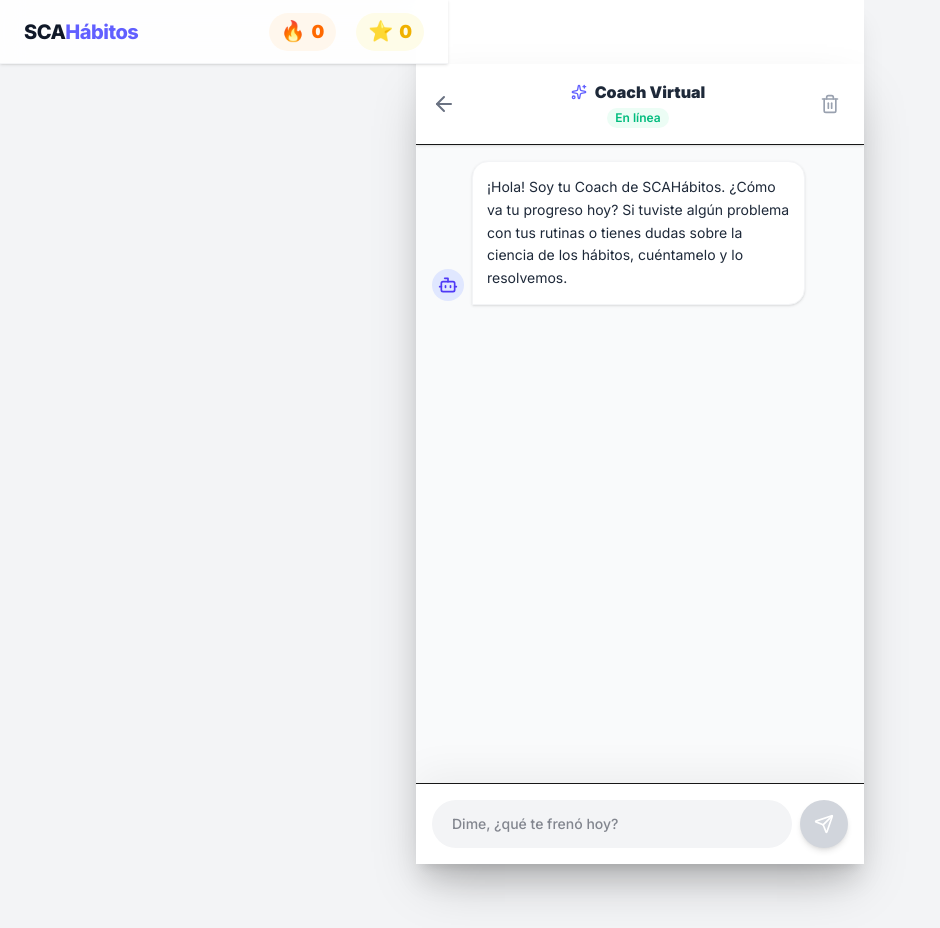
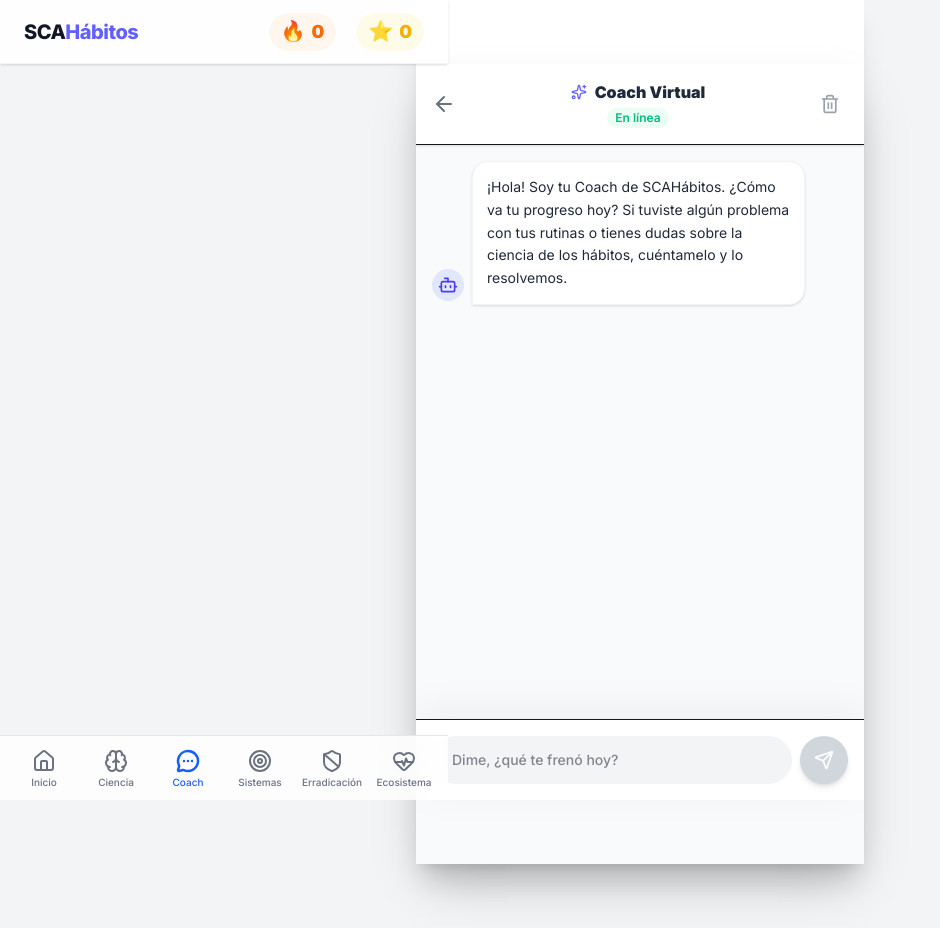
Before and after one commit to lordexilon/habitos-transforman, a Next.js app: page /coach in a window 1280 px wide. Shown: the whole page, without its empty margins (0-940 px from the left). Built offline with nearby package versions, Linux system fonts and the light colour scheme; no server answers; the database is empty.

Commit message:
Fix ecosystem checkboxes and restore bottom nav in chat

```diff
--- a/src/app/coach/page.tsx
+++ b/src/app/coach/page.tsx
@@ -153,7 +153,7 @@ export default function CoachChat() {
       </div>
 
       {/* Messages List */}
-      <div className="flex-1 overflow-y-auto p-4 space-y-4 pb-24 scroll-smooth">
+      <div className="flex-1 overflow-y-auto p-4 space-y-4 pb-36 scroll-smooth">
         {messages.map((msg, i) => (
           <div key={i} className={`flex ${msg.role === 'user' ? 'justify-end' : 'justify-start'} animate-fade-in`}>
             {msg.role === 'assistant' && (
@@ -200,7 +200,7 @@ export default function CoachChat() {
       </div>
 
       {/* Input Area */}
-      <div className="absolute bottom-0 left-0 right-0 bg-white border-t p-4 shadow-[0_-10px_40px_rgba(0,0,0,0.05)]">
+      <div className="absolute bottom-[64px] left-0 right-0 bg-white border-t p-4 shadow-[0_-10px_40px_rgba(0,0,0,0.05)] z-40">
         <form onSubmit={handleSend} className="flex gap-2">
           <input
             type="text"
--- a/src/components/layout/BottomNav.tsx
+++ b/src/components/layout/BottomNav.tsx
@@ -16,8 +16,7 @@ const navItems = [
 export default function BottomNav() {
   const pathname = usePathname();
 
-  // Ocultar BottomNav en la vista inmersiva del chat
-  if (pathname === '/coach') return null;
+  // El usuario solicitó mantener el BottomNav visible en el chat
 
   return (
     <nav className="fixed bottom-0 left-auto right-auto w-full max-w-md z-50 bg-white/80 backdrop-blur-md border-t border-gray-200 pb-safe">
```
